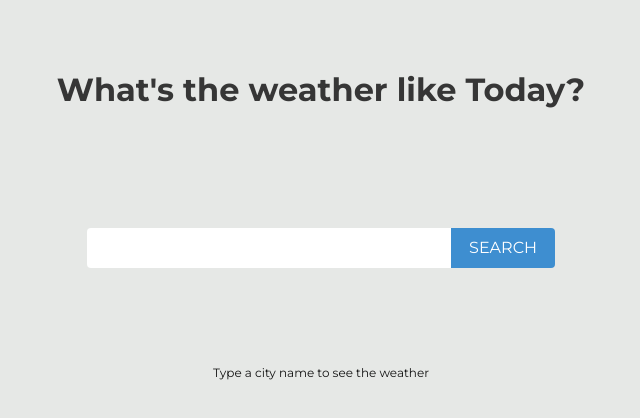
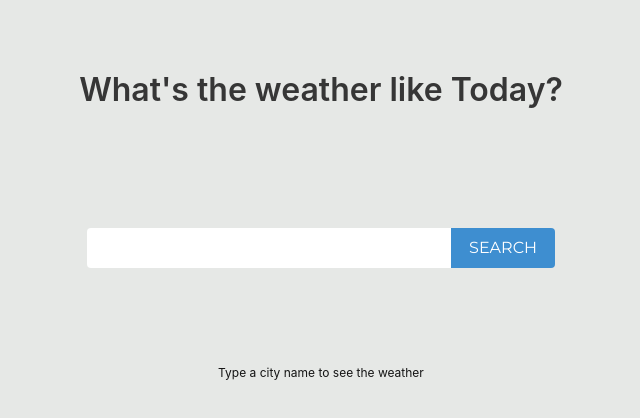
Before and after one commit to iamnelsonmartins/weather-app, a React (Create React App) app: page / in a window 1280 px wide. Shown: the top 418 px of the page, without its empty margins (319-959 px from the left). Built offline with nearby package versions, Linux system fonts and the light colour scheme.

Commit message:
quick fix

```diff
--- a/package.json
+++ b/package.json
@@ -35,11 +35,7 @@
     "axios": "^0.19.2",
     "bulma": "^0.8.2",
     "dotenv": "^8.2.0",
-<<<<<<< HEAD
-    "node-sass": "^4.14.0"
-=======
     "node-sass": "^4.14.1"
->>>>>>> 867f939f49451ef7bd299e07f65639c63c47a2d7
   },
   "homepage": "."
 }
--- a/src/App.scss
+++ b/src/App.scss
@@ -4,13 +4,7 @@
 @import url('https://fonts.googleapis.com/css2?family=Montserrat:wght@400;700&display=swap');
 
 $white:#FFFFFF;
-$honeydew:#F1FFE7;
-$tangerine-yellow:#FFCD00;
 $licorice:#141414;
-$whiteish: #F0F0F5;
-
-$new-blue:#5393B2;
-$grey-blueish:#A6BDCA;
 $wengue:#75574D;
 
 // Update Bulma's global variables
@@ -33,6 +27,12 @@ body {
     min-height: 100vh;
     background-color: #E6E8E6;
     color:$licorice;
+    margin: 0;
+    font-family: -apple-system, BlinkMacSystemFont, 'Segoe UI', 'Roboto', 'Oxygen',
+      'Ubuntu', 'Cantarell', 'Fira Sans', 'Droid Sans', 'Helvetica Neue',
+      sans-serif;
+    -webkit-font-smoothing: antialiased;
+    -moz-osx-font-smoothing: grayscale;
 }
 
 .root {
@@ -79,7 +79,9 @@ hr.styled {
 .weather-details {
     background-color: rgba(255,255,255,0.50);
     color:$licorice;
+    border-bottom: 1px solid $licorice;
 }
+
 
 .weather-details-data {
     display: inline-block;
@@ -106,12 +108,3 @@ hr.styled {
         }
     }
 }
-
-//weather status classes
-.weather-night {
-    background-color: darken(#E6E8E6, 80%);
-
-    .title, .city, .bigTemp, .description, .info {
-        color: $white;
-    }
-}
--- a/src/components/App.js
+++ b/src/components/App.js
@@ -19,26 +19,8 @@ class App extends Component {
       search: true
     }
     this.search = this.search.bind(this)
-    this.removeBodyClass = this.removeBodyClass.bind(this)
-    this.changeBG = this.changeBG.bind(this)
   }
 
-  removeBodyClass = () => {
-    const bodyCurrentClass = document.body.className
-    document.body.classList.remove(bodyCurrentClass)
-    document.body.classList.add('weather-default')
-  }
-
-  changeBG = () => {
-    const date = new Date();
-    let time = date.toLocaleString([], { hour: '2-digit', minute: '2-digit' })
-
-    if (time >= '05:00' && time <= '21:00') {
-      document.body.classList.remove('weather-night');
-    } else {
-      document.body.classList.add('weather-night');
-    }
-  }
 
   search = searchValue => {
     const weather = `https://api.openweathermap.org/data/2.5/weather?q=${searchValue}&apikey=${process.env.REACT_APP_API_KEY}&units=metric`
@@ -69,7 +51,6 @@ class App extends Component {
   render() {
     return (
       <div className="App">
-        {this.changeBG()}
         <Header title="What's the weather like Today?" />
         <Search search={this.search} />
         <div>
--- a/src/components/HourlyForecast.js
+++ b/src/components/HourlyForecast.js
@@ -11,9 +11,9 @@ const HourlyForecast = ({ data }) => {
                     <div className='weather-details-data'>
                         {`${getHour(data.dt * 1000 - 1000)}:00`}
                     </div>
+                    <div className='weather-details-data'>-</div>
                     <div className='weather-details-data'>
-                        <strong>{`${Math.round(data.main.temp_max)}°`} </strong>
-                        {`${Math.round(data.main.temp_min)}°`}
+                        <strong>{`${Math.round(data.main.temp_max)}°`} </strong>{`${Math.round(data.main.temp_min)}°`}
                     </div>
                     <span className='spacer' />
                 </div>
--- a/src/index.css
+++ /dev/null
@@ -1,13 +0,0 @@
-body {
-  margin: 0;
-  font-family: -apple-system, BlinkMacSystemFont, 'Segoe UI', 'Roboto', 'Oxygen',
-    'Ubuntu', 'Cantarell', 'Fira Sans', 'Droid Sans', 'Helvetica Neue',
-    sans-serif;
-  -webkit-font-smoothing: antialiased;
-  -moz-osx-font-smoothing: grayscale;
-}
-
-code {
-  font-family: source-code-pro, Menlo, Monaco, Consolas, 'Courier New',
-    monospace;
-}
--- a/src/index.js
+++ b/src/index.js
@@ -1,6 +1,5 @@
 import React from 'react';
 import ReactDOM from 'react-dom';
-import './index.css';
 import App from './components/App';
 
 ReactDOM.render(
```
Also changed, not shown: 1 other file (tests, documents, lock files or other folders).
